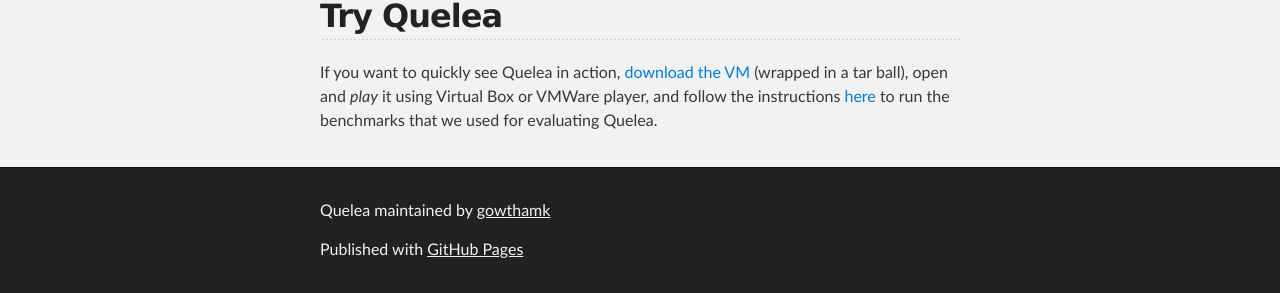
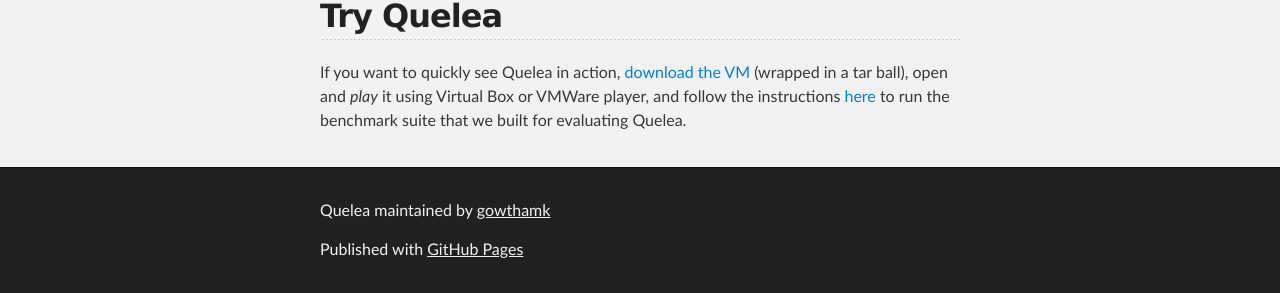
Before and after one commit to kayceesrk/Quelea, a Jekyll site: the page index.html, which Jekyll copies as it is, in a window 1280 px wide. Shown: the part 744-1037 px from the top of the page. Built offline with Jekyll 4.4.1, drawn with Linux system fonts in a browser that asks for light colours.

```diff
--- a/index.html
+++ b/index.html
@@ -50,7 +50,7 @@
 <h2>
 <a id="try-quelea" class="anchor" href="#try-quelea" aria-hidden="true"><span class="octicon octicon-link"></span></a>Try Quelea</h2>
 
-<p>If you want to quickly see Quelea in action, <a href="https://www.cs.purdue.edu/sss/projects/catalyst/UbuntuQuelea.tar.gz">download the VM</a> (wrapped in a tar ball), open and <em>play</em> it using Virtual Box or VMWare player, and follow the instructions <a href="http://gowthamk.github.io/Quelea/">here</a> to run the benchmarks that we used for evaluating Quelea.  </p>
+<p>If you want to quickly see Quelea in action, <a href="https://www.cs.purdue.edu/sss/projects/catalyst/UbuntuQuelea.tar.gz">download the VM</a> (wrapped in a tar ball), open and <em>play</em> it using Virtual Box or VMWare player, and follow the instructions <a href="http://gowthamk.github.io/Quelea/">here</a> to run the benchmark suite that we built for evaluating Quelea.  </p>
       </section>
     </div>
 
```
Also changed, not shown: params.json (+1 -1 lines).
